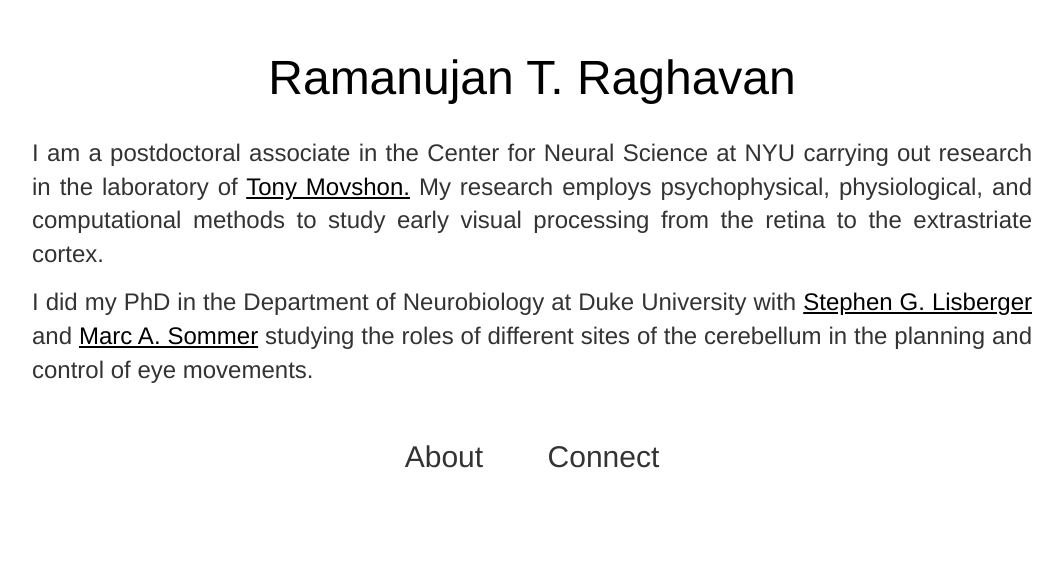
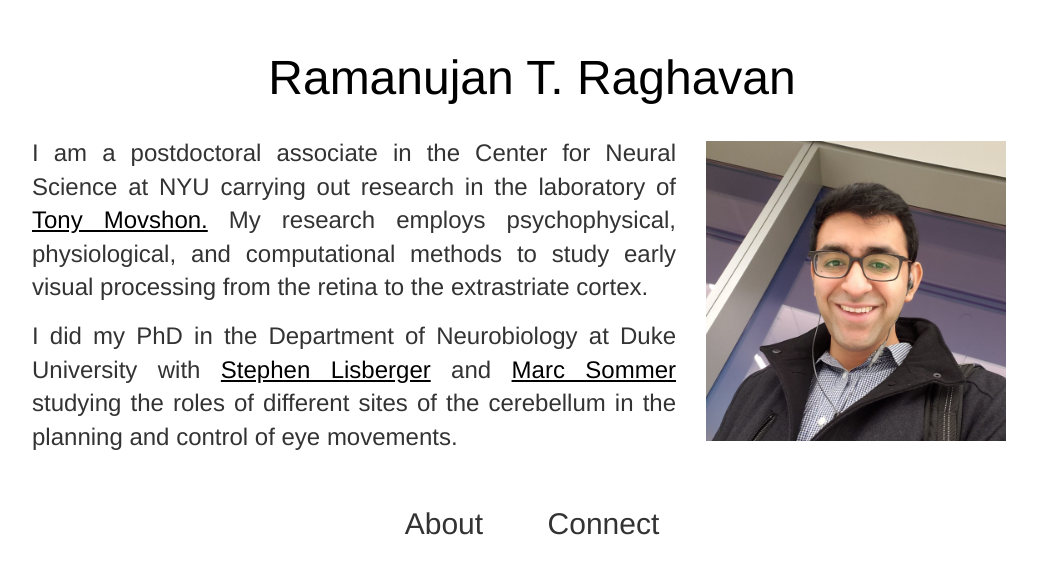
Before and after one commit to rtraghavan/rtraghavan.github.io, a Jekyll site: the page built from index.html, in a window 1280 px wide. Shown: the top 574 px of the page, without its empty margins (108-1171 px from the left). Built offline with Jekyll 4.4.1, drawn with Linux system fonts in a browser that asks for light colours.

Commit message:
fixing index.html

```diff
--- a/_includes/About_Me.md
+++ b/_includes/About_Me.md
@@ -1,4 +1,4 @@
 <p>I am a postdoctoral associate in the Center for Neural Science at NYU carrying out research in the laboratory of <a href="//www.cns.nyu.edu/corefaculty/Movshon.php"> Tony Movshon.</a> My research employs psychophysical, physiological, and computational methods to study early visual processing from the retina to the extrastriate cortex.</p>
 
-<p>I did my PhD in the Department of Neurobiology at Duke University with <a href="//www.neuro.duke.edu/research/faculty-labs/lisberger-lab"> Stephen G. Lisberger</a> and
-<a href="//sommerlab.pratt.duke.edu"> Marc A. Sommer</a> studying the roles of different sites of the cerebellum in the planning and control of eye movements.</p>
+<p>I did my PhD in the Department of Neurobiology at Duke University with <a href="//www.neuro.duke.edu/research/faculty-labs/lisberger-lab"> Stephen Lisberger</a> and
+<a href="//sommerlab.pratt.duke.edu"> Marc Sommer</a> studying the roles of different sites of the cerebellum in the planning and control of eye movements.</p>
--- a/index.html
+++ b/index.html
@@ -8,8 +8,10 @@
 
 
   <div id="description">
-
+    <img src="img/pic.jpg" style="float:right;width:300px;height:300px;margin:20px 10px 0px 30px;">
+    <p>
     {% include About_Me.md %}
+    </p>
   </div>
 
 
```
